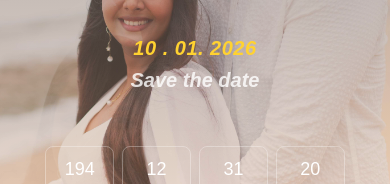
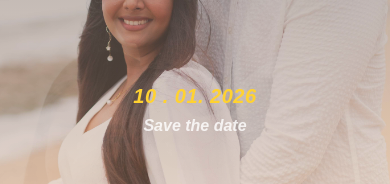
Before and after one commit to UdaraSembukuttiarachchi/wedding-website, a Next.js app: page / in a window 390 px wide. Shown: the part 378-562 px from the top of the page. Built offline with nearby package versions, Linux system fonts and the light colour scheme; no server answers.

Commit message:
fix save the date

```diff
--- a/components/WeddingLanding.tsx
+++ b/components/WeddingLanding.tsx
@@ -266,13 +266,15 @@ const WeddingLanding: React.FC = () => {
             <br />
             <br />
             <br />
+            <br />
+            <br />
 
             {/* Wedding Date */}
             <div className="mb-8 animate-slide-up">
               <p className="text-xl md:text-2xl lg:text-4xl font-semibold text-amber-300 italic mb-2 drop-shadow-2xl tracking-wide">
                 10 . 01. 2026
               </p>
-              <p className="text-xl md:text-2xl lg:text-2xl leading-none font-semibold text-white/80 italic drop-shadow-2xl">
+              <p className="text-l md:text-xl lg:text-2xl leading-none font-semibold text-white/80 italic drop-shadow-2xl">
                 Save the date
               </p>
               <br />
```
